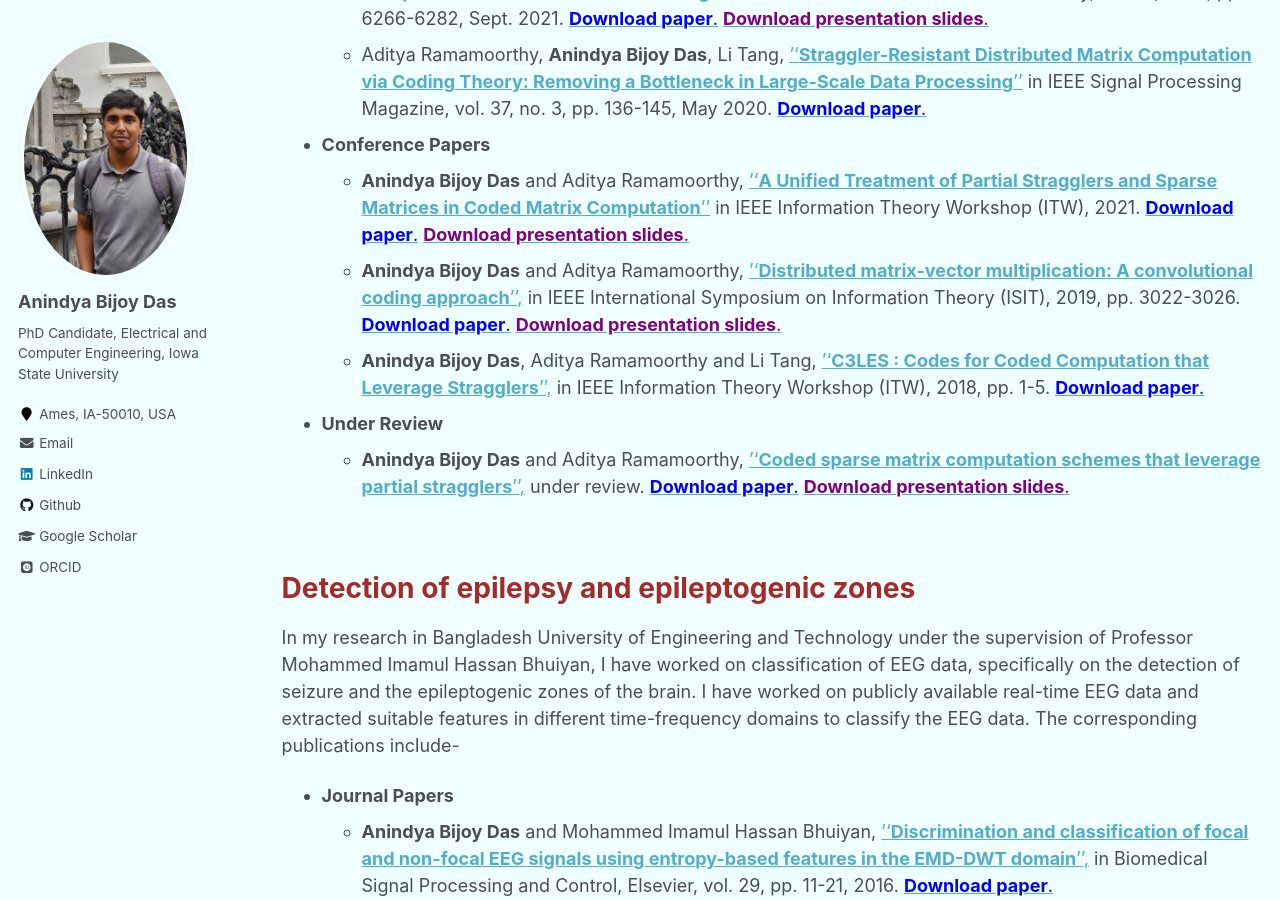
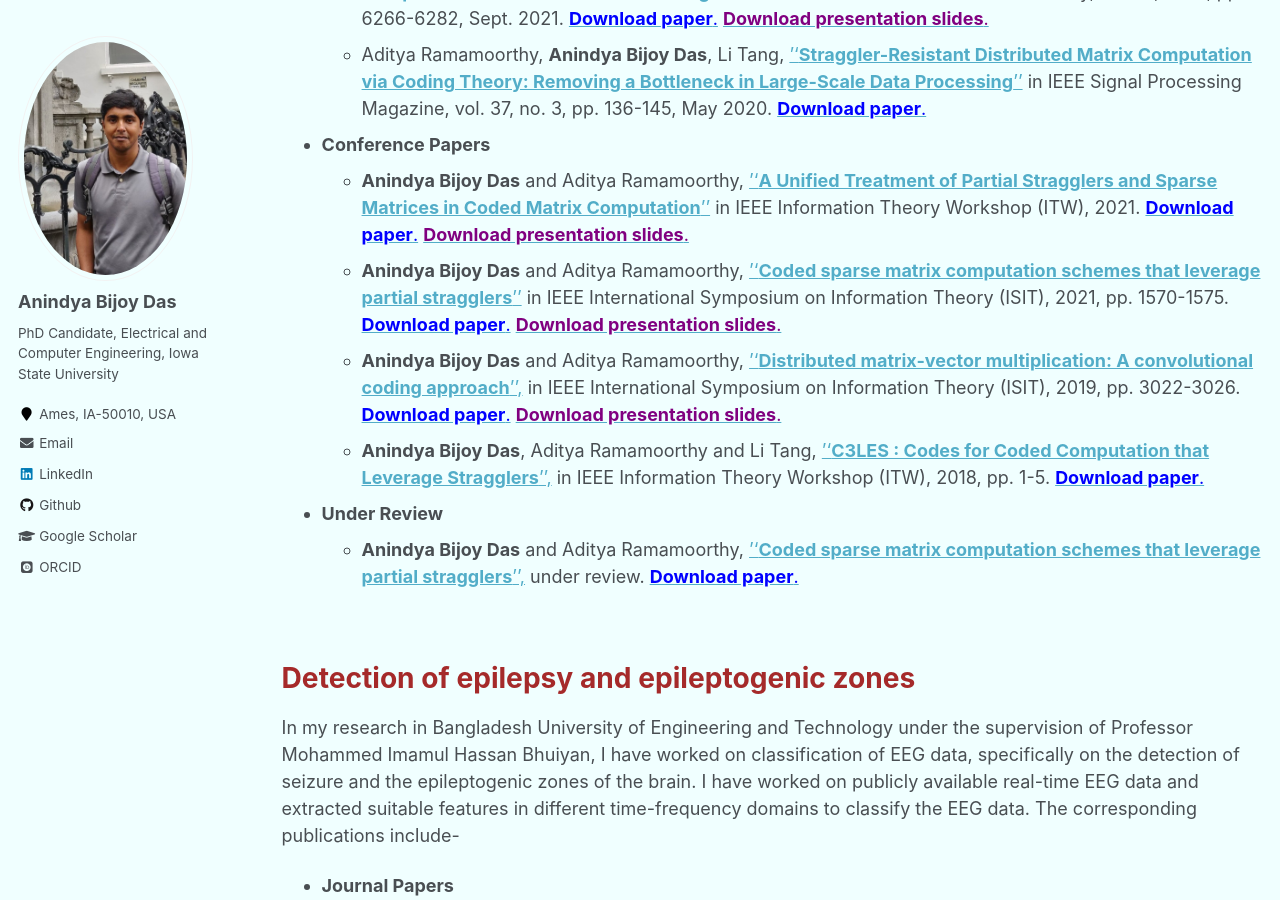
Before and after one commit to anindyabijoydas/portfolio, a Jekyll site: the page built from _pages/research.md, in a window 1280 px wide and 900 px high, scrolled down 454 px. Built offline with Jekyll 4.4.1, drawn with Linux system fonts in a browser that asks for light colours; some web fonts are replaced.

Commit message:
Update research.md

```diff
--- a/_pages/research.md
+++ b/_pages/research.md
@@ -22,11 +22,12 @@ In my PhD research in Iowa State University under the supervision of Professor A
 
 * **Conference Papers**
    * **Anindya Bijoy Das** and Aditya Ramamoorthy, [''**A Unified Treatment of Partial Stragglers and Sparse Matrices in Coded Matrix Computation**''](https://arxiv.org/abs/2109.12070) in IEEE Information Theory Workshop (ITW), 2021. [<span style="color:blue">**Download paper**.</span>](https://www.dropbox.com/s/b8mf72b0jzfo3y4/class.pdf?dl=0) [<span style="color:purple">**Download presentation slides**.</span>](https://www.dropbox.com/s/wowfbn9dnygnp6h/class_presentation.pdf?dl=0)
+   * **Anindya Bijoy Das** and Aditya Ramamoorthy, [''**Coded sparse matrix computation schemes that leverage partial stragglers**''](https://ieeexplore.ieee.org/abstract/document/9518059) in IEEE International Symposium on Information Theory (ISIT), 2021, pp. 1570-1575. [<span style="color:blue">**Download paper**.</span>](https://www.dropbox.com/s/qdstmozj03gxtpw/sparse.pdf?dl=0) [<span style="color:purple">**Download presentation slides**.</span>](https://www.dropbox.com/s/6v6sn0urfh8ique/sparse_presentaion.pdf?dl=0)
    * **Anindya Bijoy Das** and Aditya Ramamoorthy, [''**Distributed matrix-vector multiplication: A convolutional coding approach**'',](https://ieeexplore.ieee.org/abstract/document/8849395) in IEEE International Symposium on Information Theory (ISIT),  2019, pp. 3022-3026. [<span style="color:blue">**Download paper**.</span>](https://www.dropbox.com/s/kbtf394dzodxpyv/geometric.pdf?dl=0) [<span style="color:purple">**Download presentation slides**.</span>](https://www.dropbox.com/s/iz9nr165ni95e6b/geometricisit.pdf?dl=0)
    * **Anindya Bijoy Das**, Aditya Ramamoorthy and Li Tang, [''**C3LES : Codes for Coded Computation that Leverage Stragglers**'',](https://ieeexplore.ieee.org/abstract/document/8613321) in IEEE Information Theory Workshop (ITW), 2018, pp. 1-5. [<span style="color:blue">**Download paper**.</span>](https://www.dropbox.com/s/rc3bd70vovbshnu/cyclic.pdf?dl=0)
 
 * **Under Review**
-   * **Anindya Bijoy Das** and Aditya Ramamoorthy, [''**Coded sparse matrix computation schemes that leverage partial stragglers**'',](https://arxiv.org/abs/2012.06065) under review. [<span style="color:blue">**Download paper**.</span>](https://www.dropbox.com/s/qdstmozj03gxtpw/sparse.pdf?dl=0) [<span style="color:purple">**Download presentation slides**.</span>](https://www.dropbox.com/s/6v6sn0urfh8ique/sparse_presentaion.pdf?dl=0)<br />
+   * **Anindya Bijoy Das** and Aditya Ramamoorthy, [''**Coded sparse matrix computation schemes that leverage partial stragglers**'',](https://arxiv.org/abs/2012.06065) under review. [<span style="color:blue">**Download paper**.</span>](https://www.dropbox.com/s/qdstmozj03gxtpw/sparse.pdf?dl=0) <br />
 <br /> <br />
 
 
```
